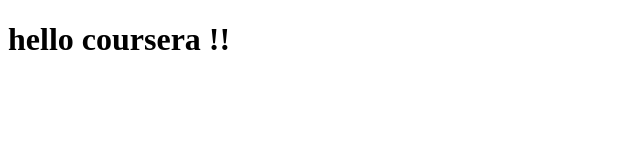
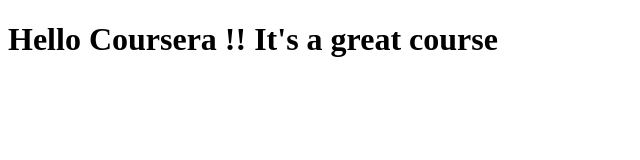
Before and after one commit to ohmytiannn/coursera-test, a plain HTML site: page site/index.html in a window 1280 px wide. Shown: the whole page, without its empty margins (0-640 px from the left). Drawn offline with Linux system fonts and the light colour scheme.

Commit message:
small edit

```diff
--- a/site/index.html
+++ b/site/index.html
@@ -1,9 +1,9 @@
 <!DOCTYPE html>
 <html>
 <head>
-	<title>Hello Coursera</title>
+	<title>Hello Coursera </title>
 </head>
 <body>
-<h1> hello coursera !!</h1>
+<h1> Hello Coursera !! It's a great course </h1>
 </body>
 </html>
```
